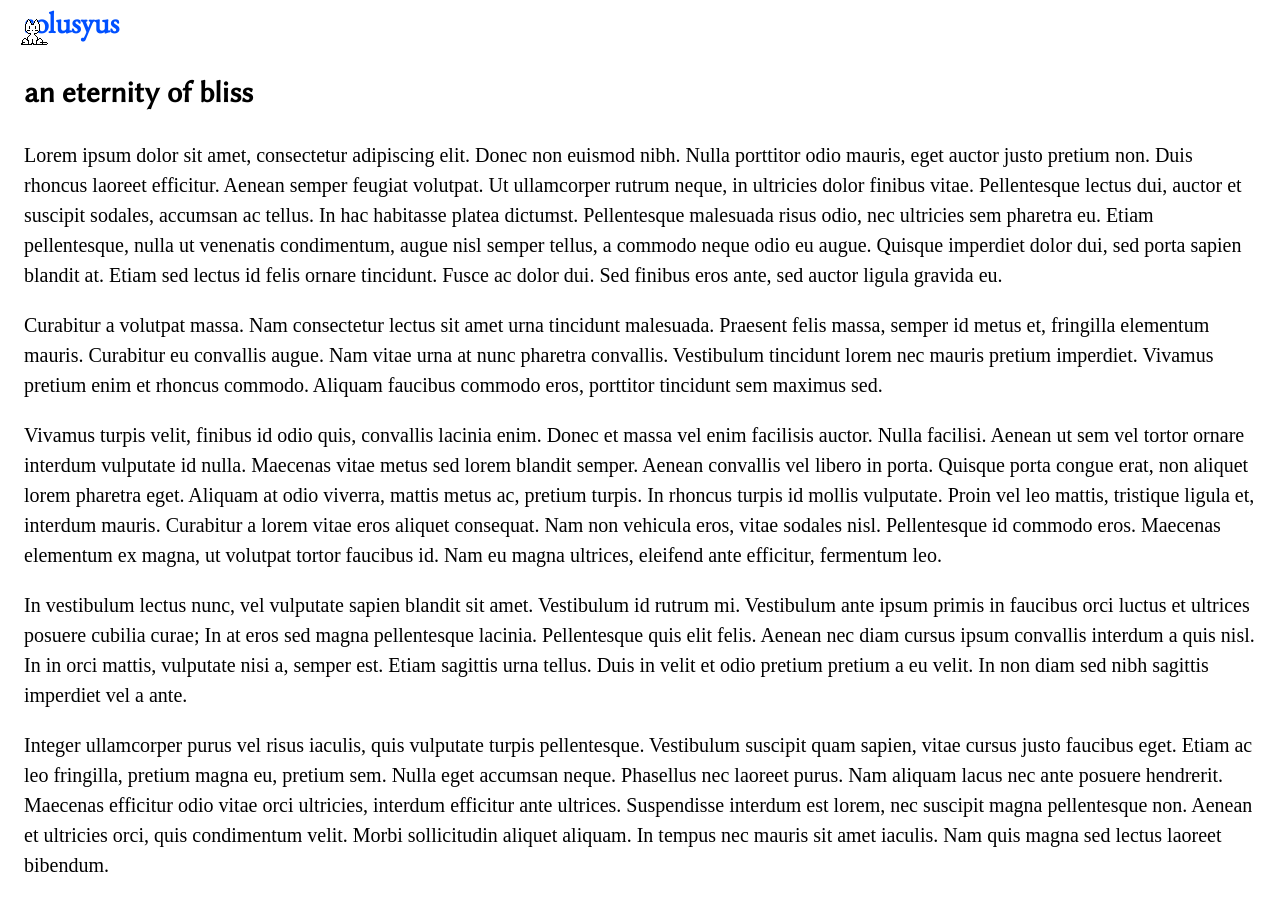
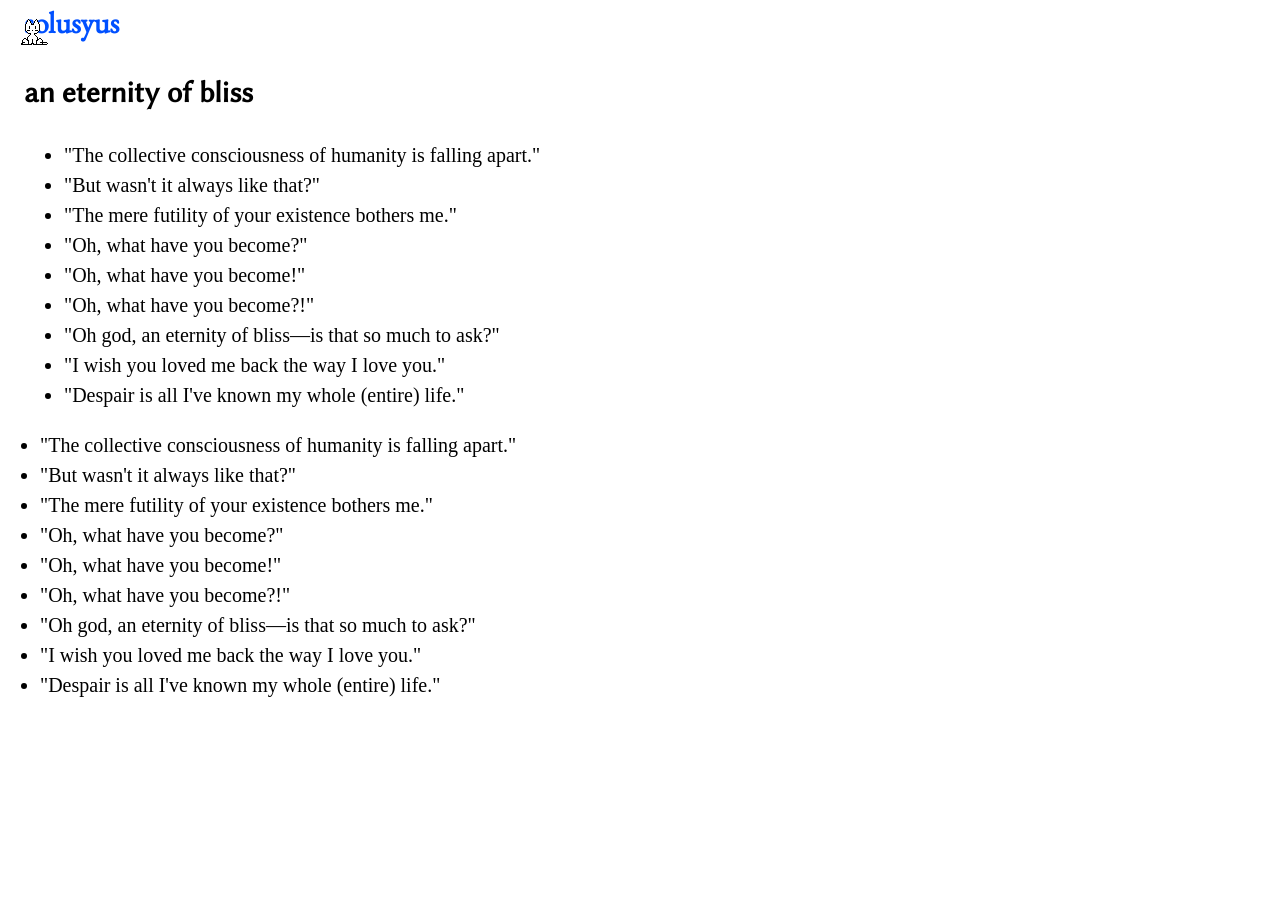
Before and after one commit to solusyus/website, a Jekyll site: the page built from index.html, in a window 1280 px wide. Built offline with Jekyll 4.4.1, drawn with Linux system fonts in a browser that asks for light colours; nearby versions of some CDN libraries; some web fonts are replaced; a script that is not in the unit is left out.

Commit message:
Update index.html

```diff
--- a/index.html
+++ b/index.html
@@ -4,19 +4,26 @@ title: Solusyus
 ---
 <section>
   <h1>an eternity of bliss</h1>
-  <p>
-    Lorem ipsum dolor sit amet, consectetur adipiscing elit. Donec non euismod nibh. Nulla porttitor odio mauris, eget auctor justo pretium non. Duis rhoncus laoreet efficitur. Aenean semper feugiat volutpat. Ut ullamcorper rutrum neque, in ultricies dolor finibus vitae. Pellentesque lectus dui, auctor et suscipit sodales, accumsan ac tellus. In hac habitasse platea dictumst. Pellentesque malesuada risus odio, nec ultricies sem pharetra eu. Etiam pellentesque, nulla ut venenatis condimentum, augue nisl semper tellus, a commodo neque odio eu augue. Quisque imperdiet dolor dui, sed porta sapien blandit at. Etiam sed lectus id felis ornare tincidunt. Fusce ac dolor dui. Sed finibus eros ante, sed auctor ligula gravida eu.
-  </p>
-  <p>
-Curabitur a volutpat massa. Nam consectetur lectus sit amet urna tincidunt malesuada. Praesent felis massa, semper id metus et, fringilla elementum mauris. Curabitur eu convallis augue. Nam vitae urna at nunc pharetra convallis. Vestibulum tincidunt lorem nec mauris pretium imperdiet. Vivamus pretium enim et rhoncus commodo. Aliquam faucibus commodo eros, porttitor tincidunt sem maximus sed.
-  </p>
-  <p>
-Vivamus turpis velit, finibus id odio quis, convallis lacinia enim. Donec et massa vel enim facilisis auctor. Nulla facilisi. Aenean ut sem vel tortor ornare interdum vulputate id nulla. Maecenas vitae metus sed lorem blandit semper. Aenean convallis vel libero in porta. Quisque porta congue erat, non aliquet lorem pharetra eget. Aliquam at odio viverra, mattis metus ac, pretium turpis. In rhoncus turpis id mollis vulputate. Proin vel leo mattis, tristique ligula et, interdum mauris. Curabitur a lorem vitae eros aliquet consequat. Nam non vehicula eros, vitae sodales nisl. Pellentesque id commodo eros. Maecenas elementum ex magna, ut volutpat tortor faucibus id. Nam eu magna ultrices, eleifend ante efficitur, fermentum leo.
-  </p>
-  <p>
-In vestibulum lectus nunc, vel vulputate sapien blandit sit amet. Vestibulum id rutrum mi. Vestibulum ante ipsum primis in faucibus orci luctus et ultrices posuere cubilia curae; In at eros sed magna pellentesque lacinia. Pellentesque quis elit felis. Aenean nec diam cursus ipsum convallis interdum a quis nisl. In in orci mattis, vulputate nisi a, semper est. Etiam sagittis urna tellus. Duis in velit et odio pretium pretium a eu velit. In non diam sed nibh sagittis imperdiet vel a ante.
-  </p>
-  <p>
-Integer ullamcorper purus vel risus iaculis, quis vulputate turpis pellentesque. Vestibulum suscipit quam sapien, vitae cursus justo faucibus eget. Etiam ac leo fringilla, pretium magna eu, pretium sem. Nulla eget accumsan neque. Phasellus nec laoreet purus. Nam aliquam lacus nec ante posuere hendrerit. Maecenas efficitur odio vitae orci ultricies, interdum efficitur ante ultrices. Suspendisse interdum est lorem, nec suscipit magna pellentesque non. Aenean et ultricies orci, quis condimentum velit. Morbi sollicitudin aliquet aliquam. In tempus nec mauris sit amet iaculis. Nam quis magna sed lectus laoreet bibendum.
-  </p>
+  <ul>
+  <li>"The collective consciousness of humanity is falling apart."</li>
+  <li>"But wasn't it always like that?"</li>
+  <li>"The mere futility of your existence bothers me."</li>
+  <li>"Oh, what have you become?"</li>
+  <li>"Oh, what have you become!"</li>
+  <li>"Oh, what have you become?!"</li>
+  <li>"Oh god, an eternity of bliss—is that so much to ask?"</li>
+  <li>"I wish you loved me back the way I love you."</li>
+  <li>"Despair is all I've known my whole (entire) life."</li>
+  </ul>
 </section>
+<ul>
+  <li>"The collective consciousness of humanity is falling apart."</li>
+  <li>"But wasn't it always like that?"</li>
+  <li>"The mere futility of your existence bothers me."</li>
+  <li>"Oh, what have you become?"</li>
+  <li>"Oh, what have you become!"</li>
+  <li>"Oh, what have you become?!"</li>
+  <li>"Oh god, an eternity of bliss—is that so much to ask?"</li>
+  <li>"I wish you loved me back the way I love you."</li>
+  <li>"Despair is all I've known my whole (entire) life."</li>
+  </ul>
```
